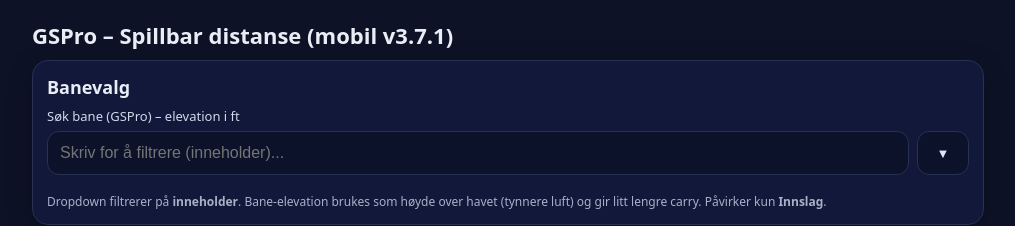
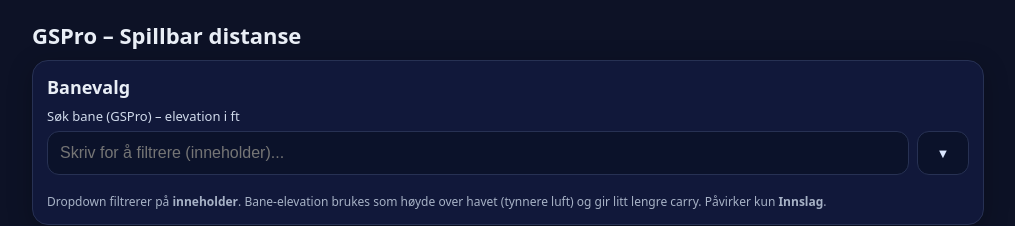
Before and after one commit to Hammis86/GSpro, a plain HTML site: page index.html in a window 1280 px wide. Shown: the top 226 px of the page, without its empty margins (132-1147 px from the left). Drawn offline with Linux system fonts and the light colour scheme.

Commit message:
index.html

```diff
--- a/index.html
+++ b/index.html
@@ -58,7 +58,7 @@
 <body>
   <div class="wrap">
     <div id="errorBox" class="err"></div>
-    <h1>GSPro – Spillbar distanse (mobil v3.7.1)</h1>
+    <h1>GSPro – Spillbar distanse</h1>
 
     <section class="card" style="margin:10px 0 12px">
       <h2 style="margin:0 0 8px">Banevalg</h2>
```
